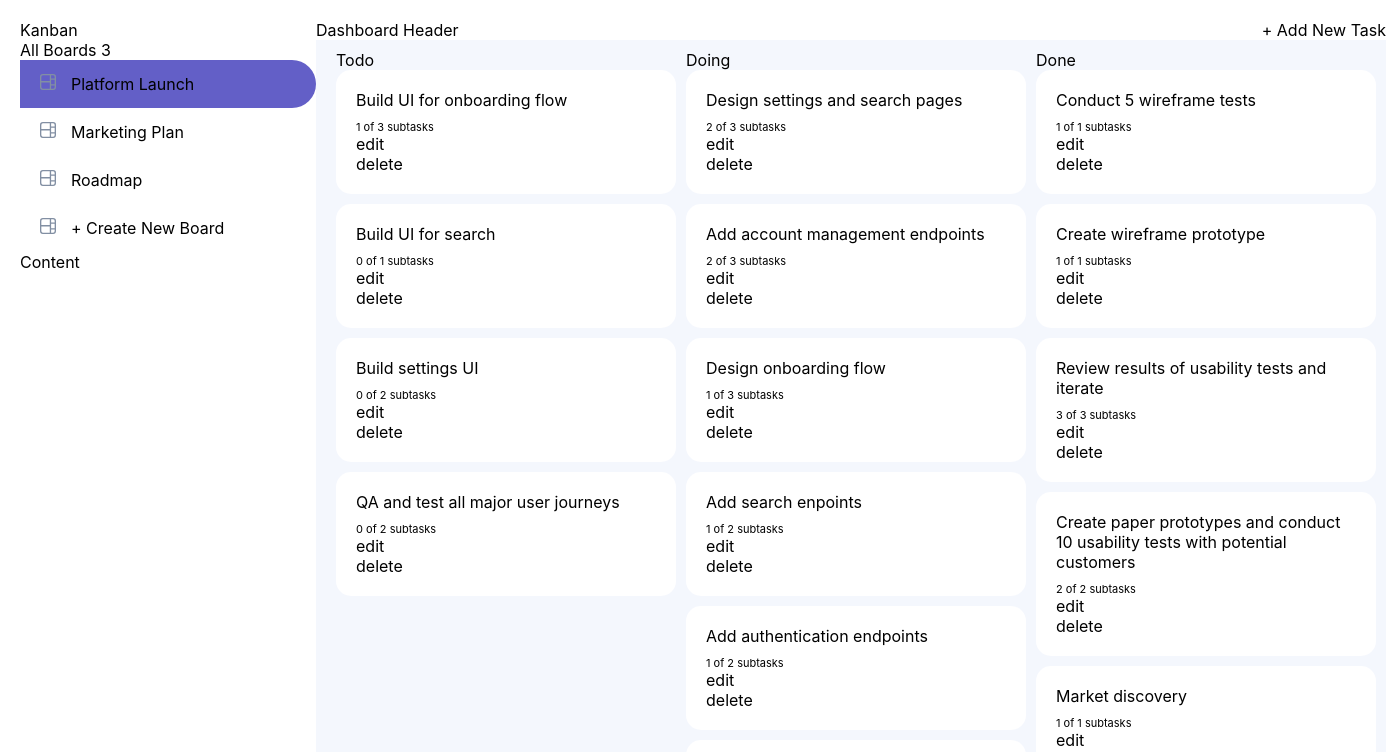
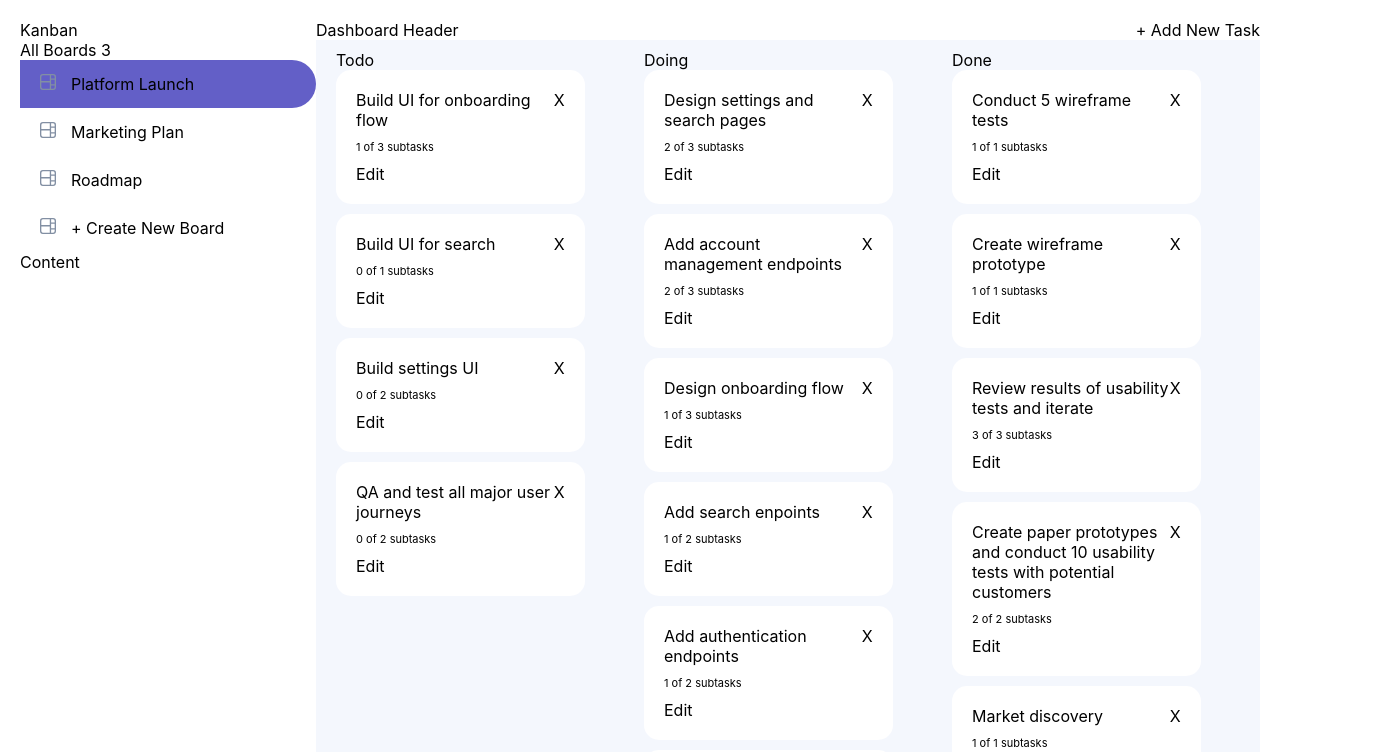
Before and after one commit to Priyanko9/Kanban-web-app, a React (Create React App) app in the folder kanban-app/: page / in a window 1280 px wide. Shown: the top 752 px of the page, 1386 px wide, since content can reach past the window. Built offline with nearby package versions, Linux system fonts and the light colour scheme.

Commit message:
styling changes

```diff
--- a/kanban-app/src/BoardContent.js
+++ b/kanban-app/src/BoardContent.js
@@ -7,10 +7,12 @@ import EditTask from "./EditTask";
 
 const StyledTaskTitle = styled.div`
   padding: 20px;
-  width: 300px;
+  width: 70%;
   background: white;
   margin-bottom: 10px;
   border-radius: 15px;
+  display: flex;
+  justify-content: space-between;
 `;
 
 const StyledTaskTile = styled.div`
@@ -84,27 +86,31 @@ const BoardContent = ({ board }) => {
       <StyledTaskTile theme={theme}>
         {selectedBoard?.columns?.map((column, i) => {
           return (
-            <div style={{ marginLeft: "10px" }}>
+            <div style={{ marginLeft: "10px", width: "33%" }}>
               <div>{column.name}</div>
               {column?.tasks?.map((task, index) => {
                 const completedTask = calculateCompletedSubtask(task.subtasks);
                 return (
                   <StyledTaskTitle onClick={() => onTaskClick(task)}>
+                    <div style={{ display: "flex", flexDirection: "column" }}>
                       <div>{task.title}</div>
                       <div style={{ fontSize: "11px", marginTop: "10px" }}>
                         {completedTask} of {task.subtasks.length} subtasks
                       </div>
                       <div
-                      onClick={() =>
+                        onClick={(e) => {
+                          e.stopPropagation();
                           onTaskEdit({
                             selectedTaskIndex: index,
                             selectedBoardName: selectedBoard.name,
                             selectedColumn: column,
                             selectedTaskObj: task,
-                        })
-                      }
+                          });
+                        }}
+                        style={{ marginTop: "10px" }}
                       >
-                      edit
+                        Edit
+                      </div>
                     </div>
                     <div
                       onClick={() => {
@@ -116,7 +122,7 @@ const BoardContent = ({ board }) => {
                         localStorage.setItem("appState", JSON.stringify(state));
                       }}
                     >
-                      delete
+                      X
                     </div>
                   </StyledTaskTitle>
                 );
```
Lines whose indentation alone changed are shown as unchanged.
